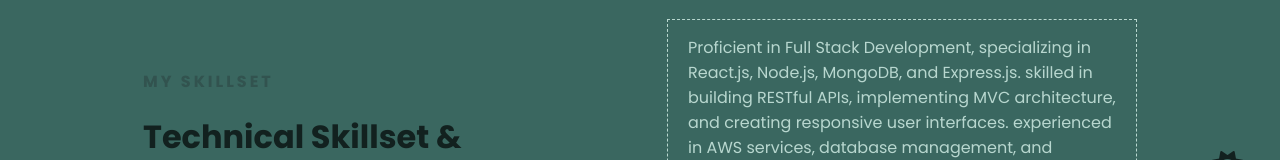
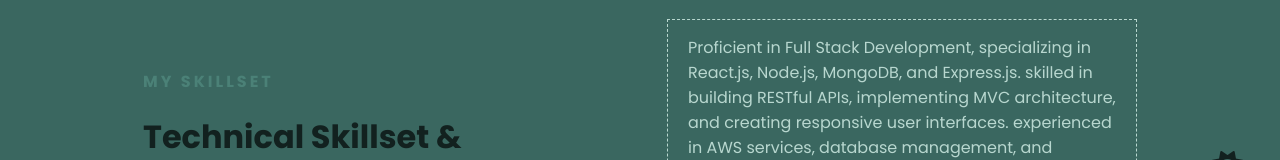
Before and after one commit to Mspanchal23/webportfolio, a React (Create React App) app: page / in a window 1280 px wide. Shown: the part 511-671 px from the top of the page. Built offline with nearby package versions, Linux system fonts and the light colour scheme.

Commit message:
portfolioweb

```diff
--- a/src/index.css
+++ b/src/index.css
@@ -4,7 +4,7 @@
     --bgColor: #3a6760;
     --whiteColor: #12211f;
     --grayColor: #b8d7cf;
-    --blueColor: #32534f;
+    --blueColor: #4b8177;
 }
 
 /* :root{
```
